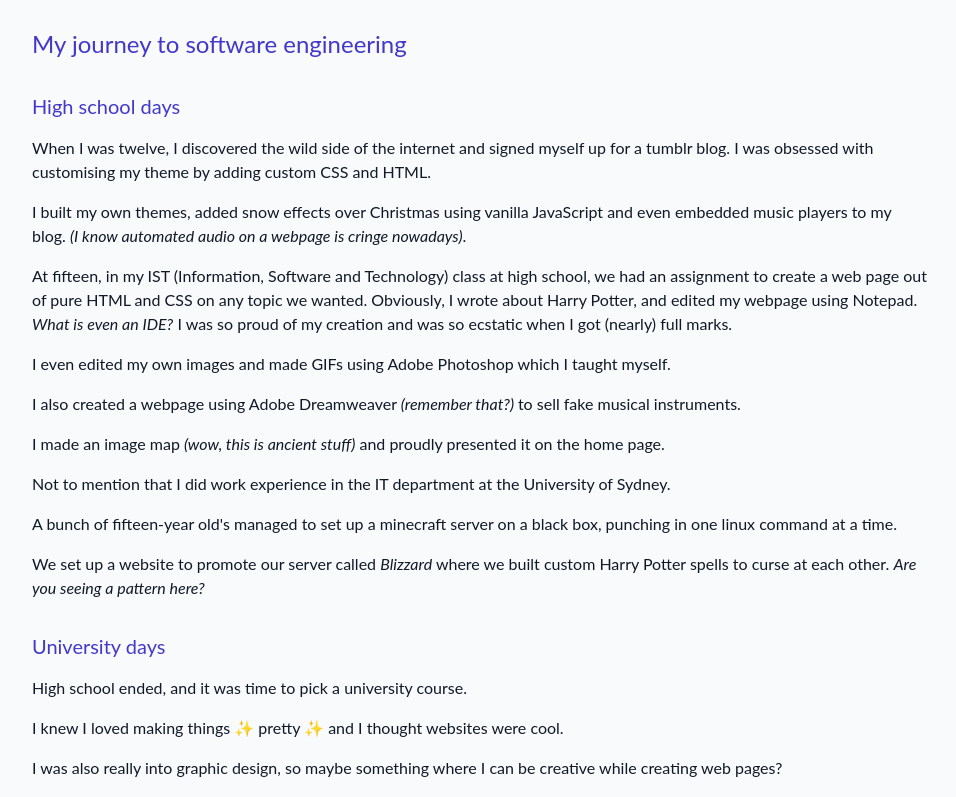
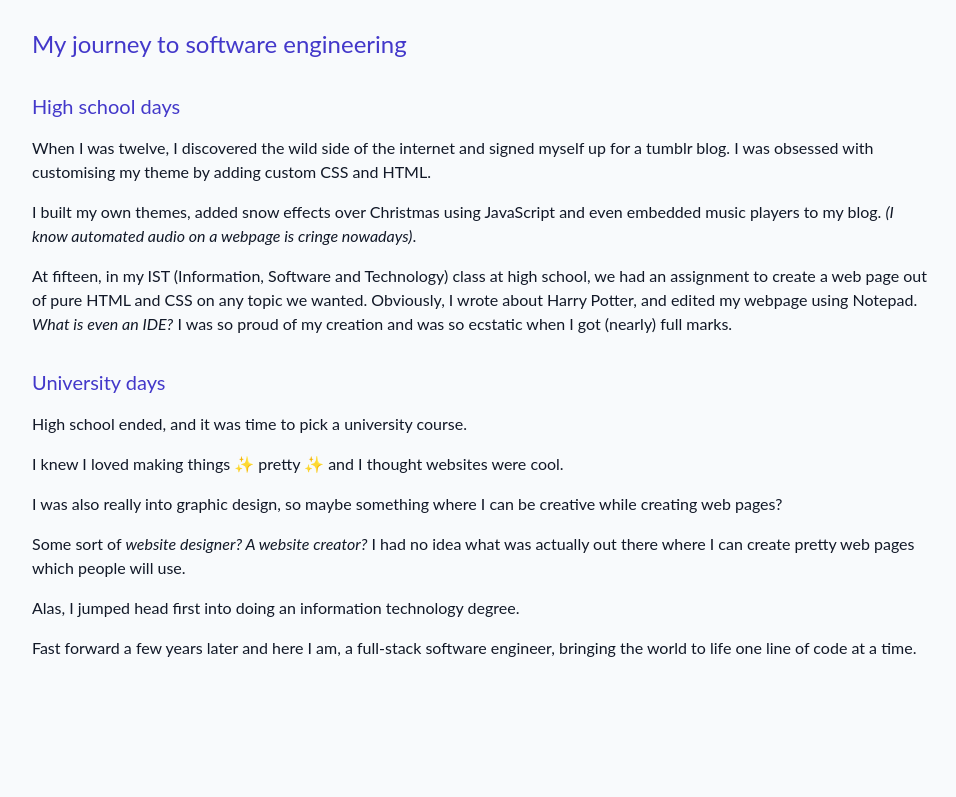
Before and after one commit to fadilafidina/me, a Next.js app in the folder nextjs-blog/: page /about in a window 1280 px wide. Shown: the part 504-1301 px from the top of the page, without its empty margins (160-1116 px from the left). Built offline with nearby package versions, Linux system fonts and the light colour scheme.

Commit message:
removed things from my about lol

```diff
--- a/nextjs-blog/pages/about.js
+++ b/nextjs-blog/pages/about.js
@@ -47,40 +47,13 @@ export default function FirstPost() {
             </div>
 
             <div className='pt-4'>
-                I built my own themes, added snow effects over Christmas using vanilla JavaScript
+                I built my own themes, added snow effects over Christmas using JavaScript
                 and even embedded music players to my blog. <span className='italic'>(I know automated audio on a webpage is cringe nowadays)</span>.
             </div>
 
             <div className='pt-4'>
                 At fifteen, in my IST (Information, Software and Technology) class at high school, we had an assignment to create a web page out of pure HTML and CSS on any topic we wanted.
                 Obviously, I wrote about Harry Potter, and edited my webpage using Notepad. <span className='italic'> What is even an IDE?</span> I was so proud of my creation and was so ecstatic when I got (nearly) full marks.
-            </div>
-
-            <div className='pt-4'>
-                I even edited my own images and made GIFs using Adobe Photoshop
-                which I taught myself.
-            </div>
-
-            <div className='pt-4'>
-                I also created a webpage using Adobe Dreamweaver <span className='italic'>(remember that?) </span>
-                to sell fake musical instruments.
-            </div>
-
-            <div className='pt-4'>
-                I made an image map <span className='italic'>(wow, this is ancient stuff)</span> and proudly presented it on the home page.
-            </div>
-
-            <div className='pt-4'>
-                Not to mention that I did work experience in the IT department at the University of Sydney.
-            </div>
-
-            <div className='pt-4'>
-                A bunch of fifteen-year old's managed to set up a minecraft server on a black box, punching in one linux command at a time.
-
-            </div>
-
-            <div className='pt-4'>
-                We set up a website to promote our server called <span className='italic'>Blizzard</span> where we built custom Harry Potter spells to curse at each other. <span className='italic'>Are you seeing a pattern here?</span>
             </div>
 
             <h2 className="text-xl text-indigo-700 pt-8">
```
Also changed, not shown: nextjs-blog/pages/creative-stuff.js (line endings or trailing spaces).
